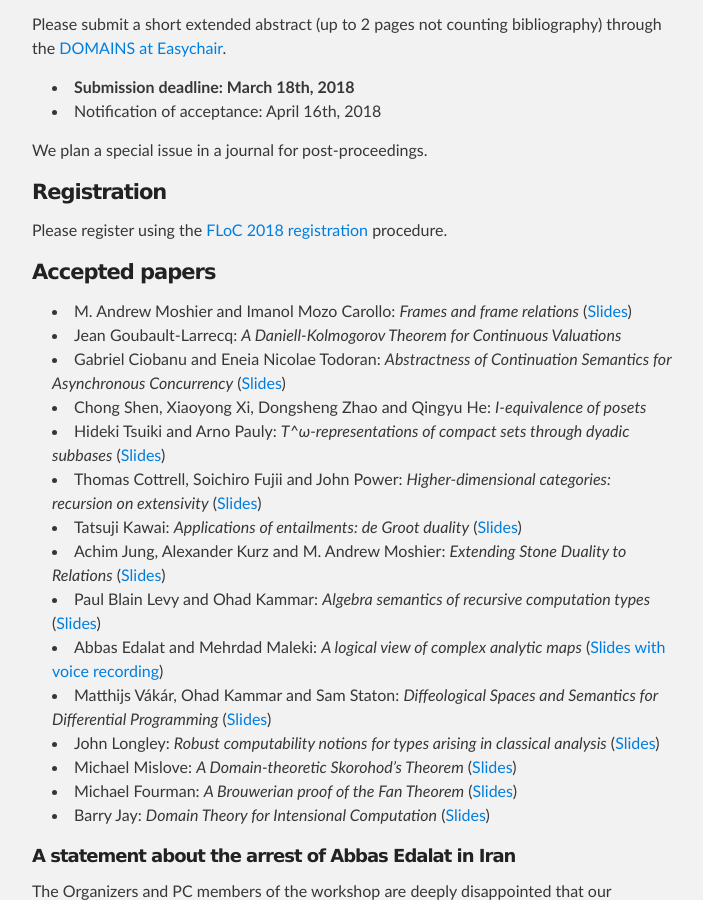
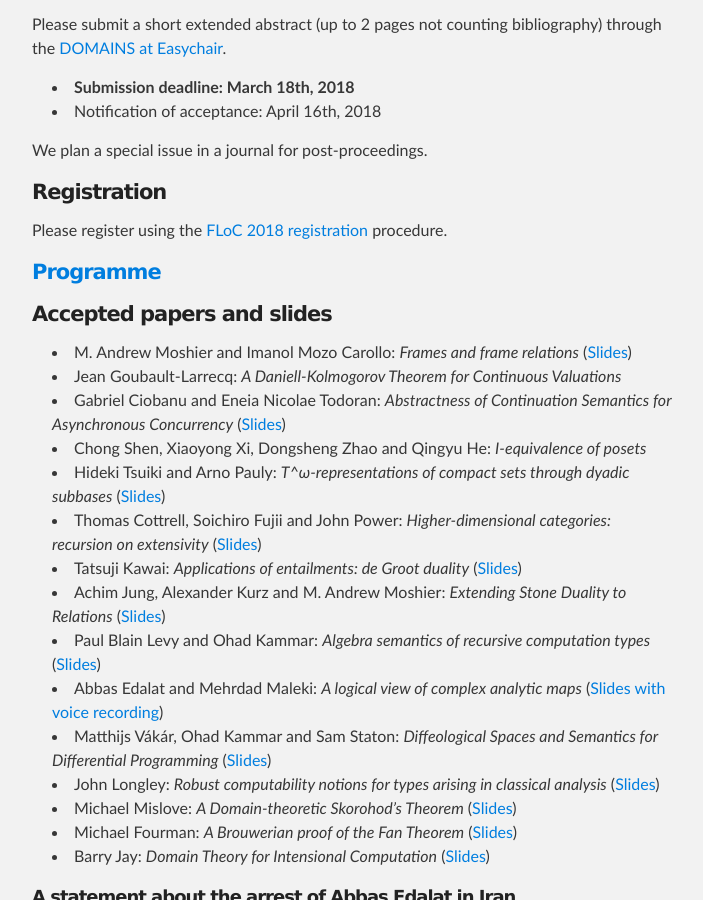
Before and after one commit to IMFM-SI/STM2025, a Jekyll site: the page built from index.md, in a window 1280 px wide and 900 px high, scrolled down 1109 px. Shown: the whole window, without its empty margins (288-991 px from the left). Built offline with Jekyll 4.4.1, drawn with Linux system fonts in a browser that asks for light colours.

Commit message:
add link to programme

```diff
--- a/index.md
+++ b/index.md
@@ -53,7 +53,9 @@ We plan a special issue in a journal for post-proceedings.
 
 Please register using the [FLoC 2018 registration](http://www.floc2018.org/register/) procedure.
 
-#### Accepted papers
+#### [Programme](https://easychair.org/smart-program/FLoC2018/Domains-program.html)
+
+#### Accepted papers and slides
 
 * M. Andrew Moshier and Imanol Mozo Carollo: *Frames and frame relations* ([Slides](slides/Moshier-Mozo.pdf))
 * Jean Goubault-Larrecq: *A Daniell-Kolmogorov Theorem for Continuous Valuations*
```
